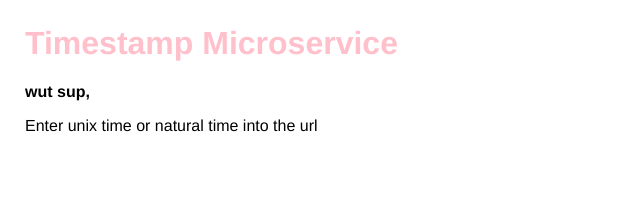
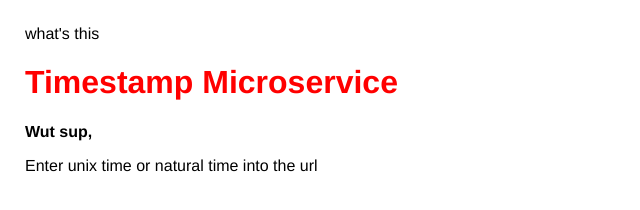
Before and after one commit to zoeyle/time-stampfcc, a website: page views/index.html in a window 1280 px wide. Shown: the whole page, without its empty margins (0-640 px from the left). Drawn offline with nearby package versions, Linux system fonts and the light colour scheme; no server answers.

Commit message:
📇😻 Checkpoint views/index.html:565149 public/style.css:565149

```diff
--- a/public/style.css
+++ b/public/style.css
@@ -17,7 +17,7 @@ body {
 
 h1 {
   font-weight: bold;
-  color: pink;
+  color: red;
 }
 
 .bold {
--- a/views/index.html
+++ b/views/index.html
@@ -21,9 +21,9 @@
     <meta name="viewport" content="width=device-width, initial-scale=1">
     <link rel="stylesheet" href="/style.css">
   </head>
-<!--    <div class = "row" >
+   <div class = "row" >
     <div class = "col-sm-3"> <p>what's this</p></div>
-    <div class = "col-sm-6"> -->
+    <div class = "col-sm-6">
   <body>
     <header>
       <h1>
@@ -32,7 +32,7 @@
     </header>
 
     <main>
-      <p class="bold">wut sup,</p>
+      <p class="bold">Wut sup,</p>
       <p>Enter unix time or natural time into the url </p>
 <!--       <form>
         <input type="text" maxlength="100" placeholder="Dreams!">
@@ -57,7 +57,7 @@
     <script src="/client.js"></script>
 
   </body>
-<!--   </div>
+  </div>
       <div class = "col-sm-3"> </div>
-  </div> -->
+  </div>
 </html>
```
